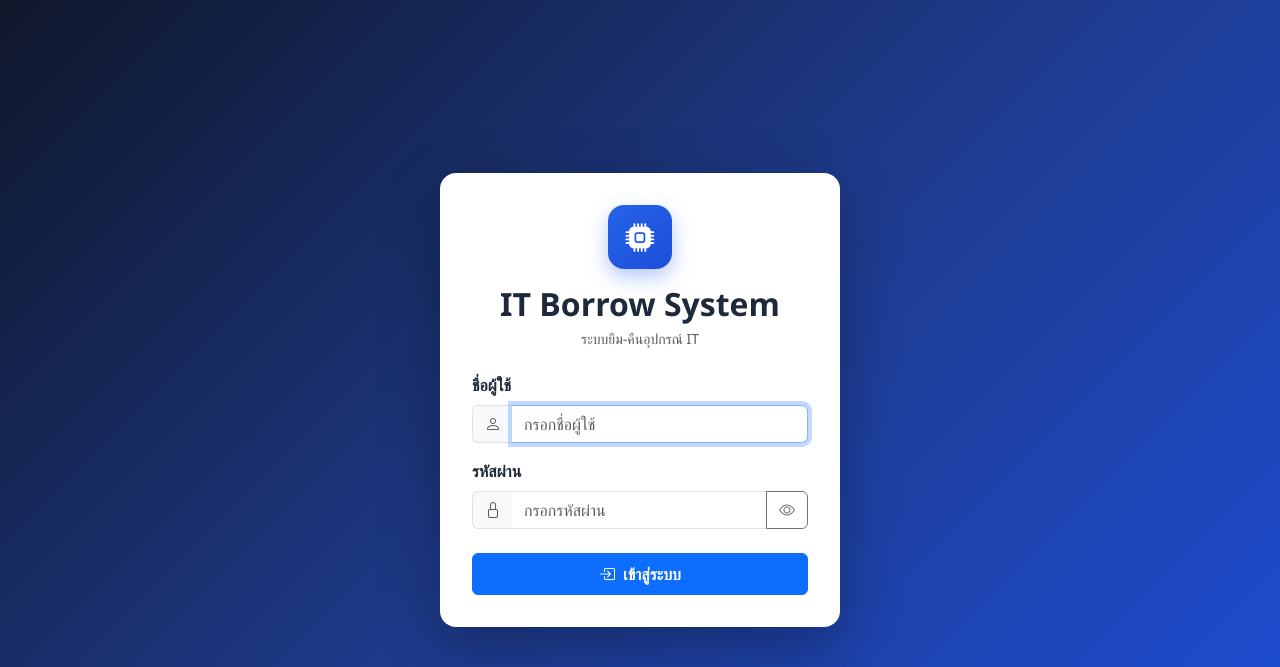
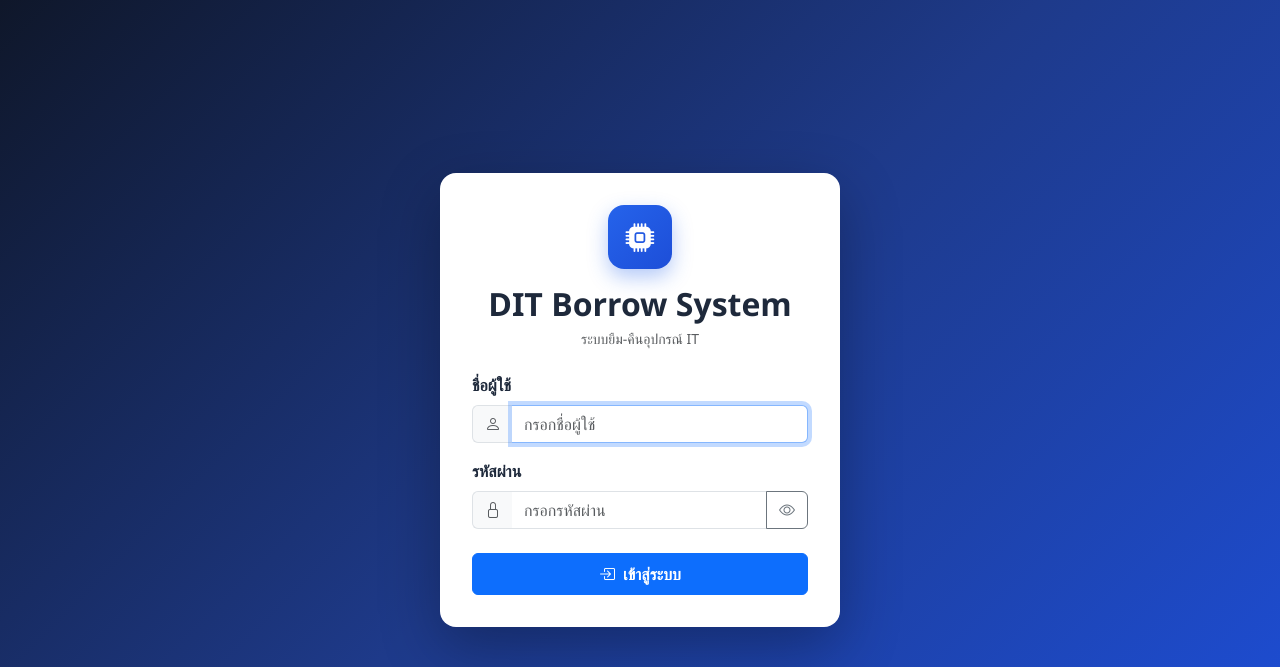
Before and after one commit to MINDKYLO/Tlib, a Flask app: page /login in a window 1280 px wide. Shown: the top 667 px of the page. Run offline with Flask 3, Linux system fonts and the light colour scheme; parts of the project's set-up code (start-up, migrations or seed data) failed here and were passed over; some libraries are stand-ins or nearby versions.

Commit message:
ux: rename IT Borrow System to DIT Borrow System on login page
Co-Authored-By: Claude Sonnet 4.6 <noreply@anthropic.com>

```diff
--- a/templates/login.html
+++ b/templates/login.html
@@ -3,7 +3,7 @@
 <head>
   <meta charset="UTF-8">
   <meta name="viewport" content="width=device-width, initial-scale=1.0">
-  <title>เข้าสู่ระบบ | IT Borrow System</title>
+  <title>เข้าสู่ระบบ | DIT Borrow System</title>
   <link rel="stylesheet" href="https://cdn.jsdelivr.net/npm/bootstrap@5.3.2/dist/css/bootstrap.min.css">
   <link rel="stylesheet" href="https://cdn.jsdelivr.net/npm/bootstrap-icons@1.11.3/font/bootstrap-icons.min.css">
   <link rel="stylesheet" href="{{ url_for('static', filename='css/style.css') }}">
@@ -16,7 +16,7 @@
       <div class="login-icon">
         <i class="bi bi-cpu-fill"></i>
       </div>
-      <h2 class="fw-bold mt-3 mb-1">IT Borrow System</h2>
+      <h2 class="fw-bold mt-3 mb-1">DIT Borrow System</h2>
       <p class="text-muted small">ระบบยืม-คืนอุปกรณ์ IT</p>
     </div>
 
```
